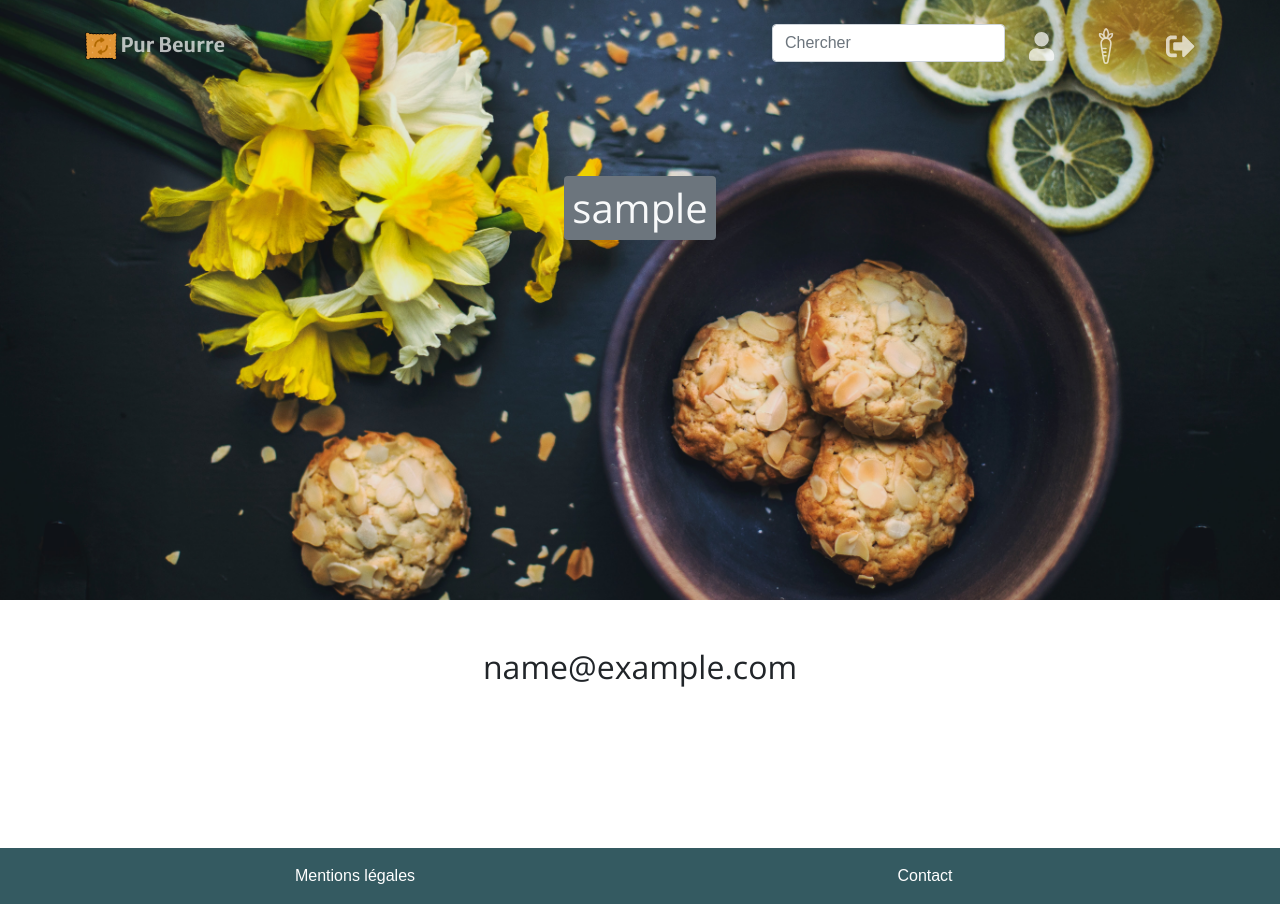
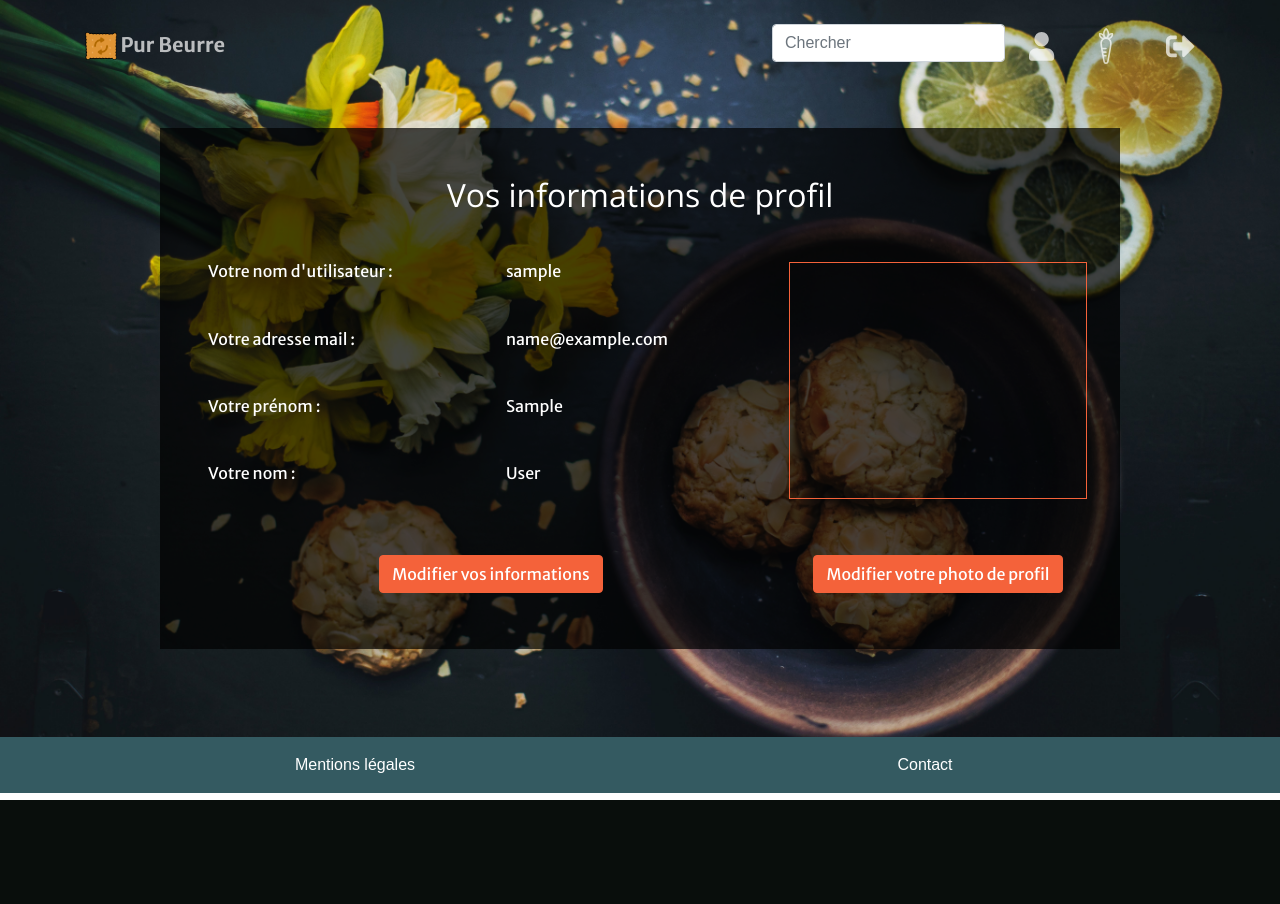
Before and after one commit to Tony380/Projet11, a Django app: page /users/profile in a window 1280 px wide. After the commit the page ends 800 px from the top, so only its background shows below. Run offline with Django 3.2, Linux system fonts and the light colour scheme; the visitor is signed in with stand-in values (Sample User, id 1); some libraries are stand-ins or nearby versions; some web fonts are replaced.

Commit message:
Profile page and pagination modifications

```diff
--- a/static/css/style.css
+++ b/static/css/style.css
@@ -128,6 +128,10 @@ footer a:hover{
     margin-top: 20px;
 }
 
+.profile{
+    background-color: rgba(0, 0, 0, 0.7);
+}
+
 @media (max-width: 576px){
 
     .portrait{
--- a/templates/users/profile.html
+++ b/templates/users/profile.html
@@ -2,17 +2,31 @@
 {% load static %}
 {% block title %}Mon profil{% endblock %}
 {% block content %}
-<section id="kotyk" class="h-75">
-    <div class="container">
-        <div class="row justify-content-center text-light mt-5">
-            <h1 class="bg-secondary p-2 rounded">{{ user.username }}</h1>
+<section id="kotyk">
+    <div class="container profile w-75 p-5 text-white">
+        <h2 class="row justify-content-center">Vos informations de profil</h2>
+        <div class="row mt-5">
+            <div class="col-4 h6">
+                <p class="mb-5">Votre nom d'utilisateur : </p>
+                <p class="mb-5">Votre adresse mail : </p>
+                <p class="mb-5">Votre prénom : </p>
+                <p>Votre nom : </p>
+            </div>
+            <div class="col-4 h6">
+                <p class="mb-5">{{ user.username }}</p>
+                <p class="mb-5">{{ user.email }}</p>
+                <p class="mb-5">{{ user.first_name }}</p>
+                <p>{{ user.last_name }}</p>
+            </div>
+            <div class="col-4 h5 border border-primary"></div>
         </div>
-    </div>
-</section>
-<section class="h-25">
-    <div class="container">
-        <div class="row justify-content-center mt-5">
-            <h2>{{ user.email }}</h2>
+        <div class="row mt-5 text-center">
+            <div class="col-8 h5">
+                <button type="button" class="btn btn-primary">Modifier vos informations</button>
+            </div>
+            <div class="col-4 h5">
+                <button type="button" class="btn btn-primary">Modifier votre photo de profil</button>
+            </div>
         </div>
     </div>
 </section>
```
Also changed, not shown: templates/core/favorite.html (+4 -4 lines), templates/core/search.html (+4 -4 lines), templates/core/substitute.html (+4 -4 lines).
